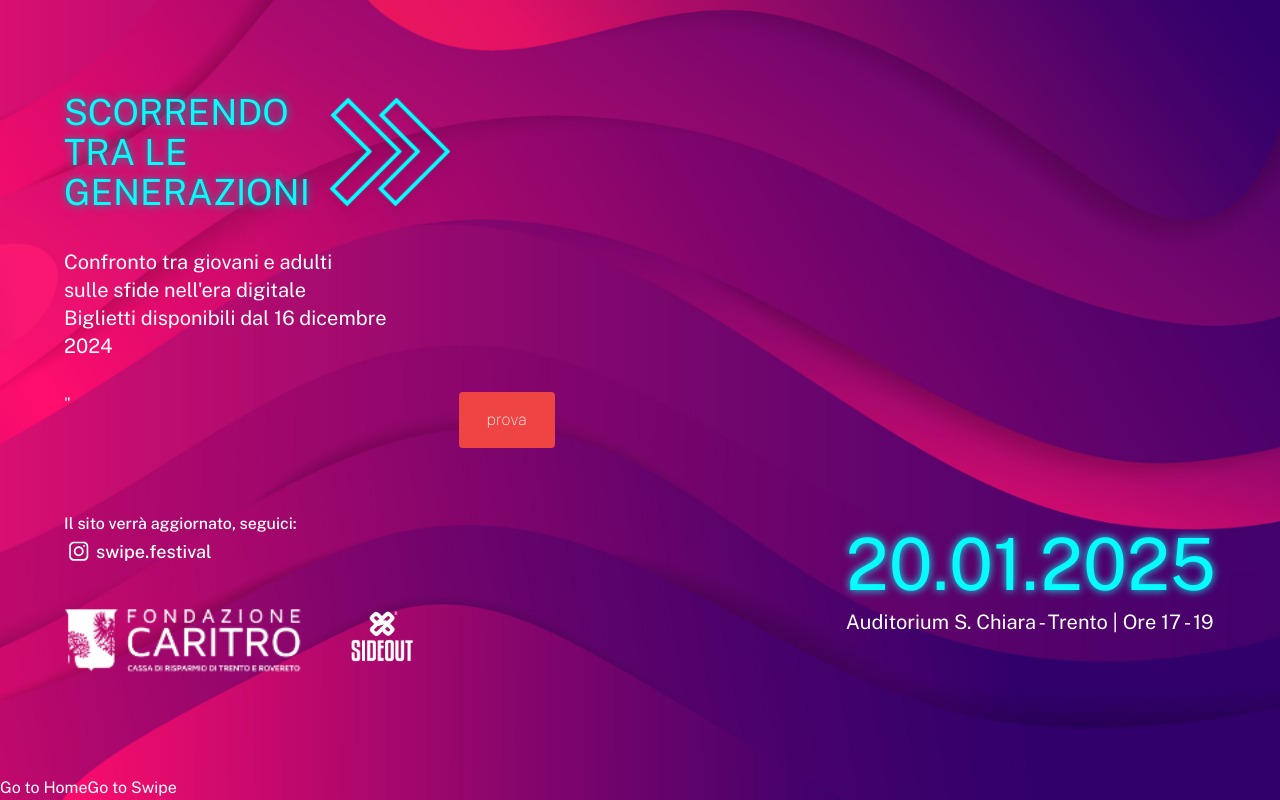
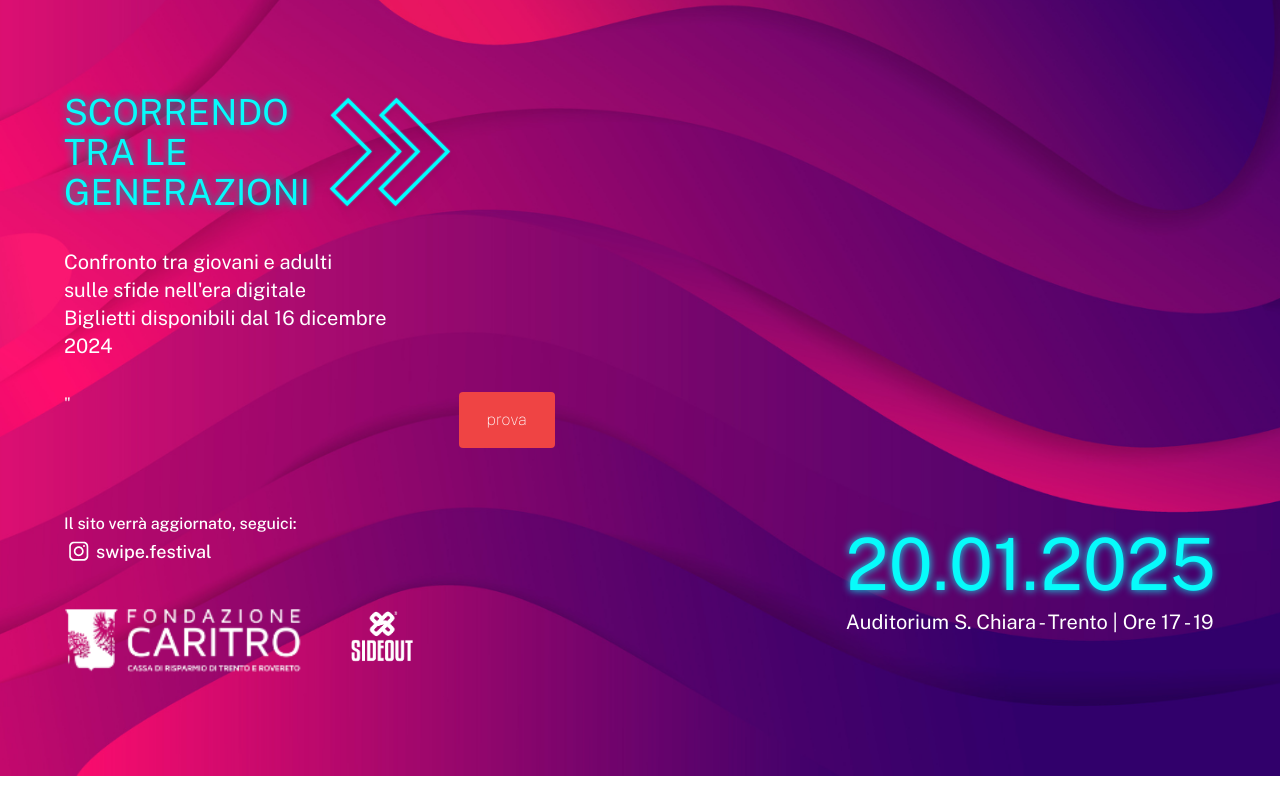
Before and after one commit to MinattiMel/caritro, a Vue app: page / in a window 1280 px wide. Shown: the part 185-985 px from the top of the page. After the commit the page ends 961 px from the top, so only its background shows below. Built offline with nearby package versions, Linux system fonts and the light colour scheme.

Commit message:
rimozione nav

```diff
--- a/App.vue
+++ b/App.vue
@@ -43,9 +43,4 @@
         <RouterView />
     </main>
 
-    <nav>
-        <RouterLink to="/">Go to Home</RouterLink>
-        <RouterLink to="/swipe-festival">Go to Swipe</RouterLink>
-    </nav>
-
 </template>
```
